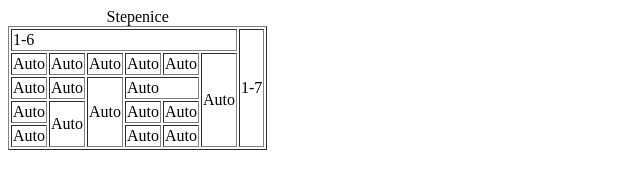
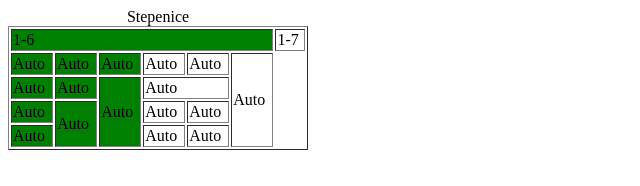
Before and after one commit to MajaCvitanic/domaci-radovi, a plain HTML site: page predavanje3.html in a window 1280 px wide. Shown: the whole page, without its empty margins (0-640 px from the left). Drawn offline with Linux system fonts and the light colour scheme.

Commit message:
tablica body

```diff
--- a/predavanje3.html
+++ b/predavanje3.html
@@ -7,14 +7,19 @@
     <title>Predavanje3</title>
   </head>
   <body>
-    <table border="1">
+    <table border="1" style="width: 300px">
+        <colgroup>
+        <col span="3" style="background-color: green">
+        </colgroup>
       <caption>
         Stepenice
       </caption>
+      <thead>
       <tr>
         <td colspan="6">1-6</td>
         <td rowspan="7">1-7</td>
       </tr>
+      </thead>
       <tr>
         <td>Auto</td>
         <td>Auto</td>
@@ -29,8 +34,7 @@
         <td>Auto</td>
         <td rowspan="3">Auto</td>
         <td colspan="2">Auto</td>
-        <!-- <td>Auto</td>
-        <td>Auto</td> -->
+
       </tr>
       <tr>
         <td>Auto</td>
@@ -43,10 +47,7 @@
         <td>Auto</td>
         <td>Auto</td>
         <td>Auto</td>
-        <!-- <td>Auto</td>
-        <td>Auto</td>
-        <td>Auto</td>
-        <td>Auto</td> -->
+
       </tr>
     </table>
   </body>
```
